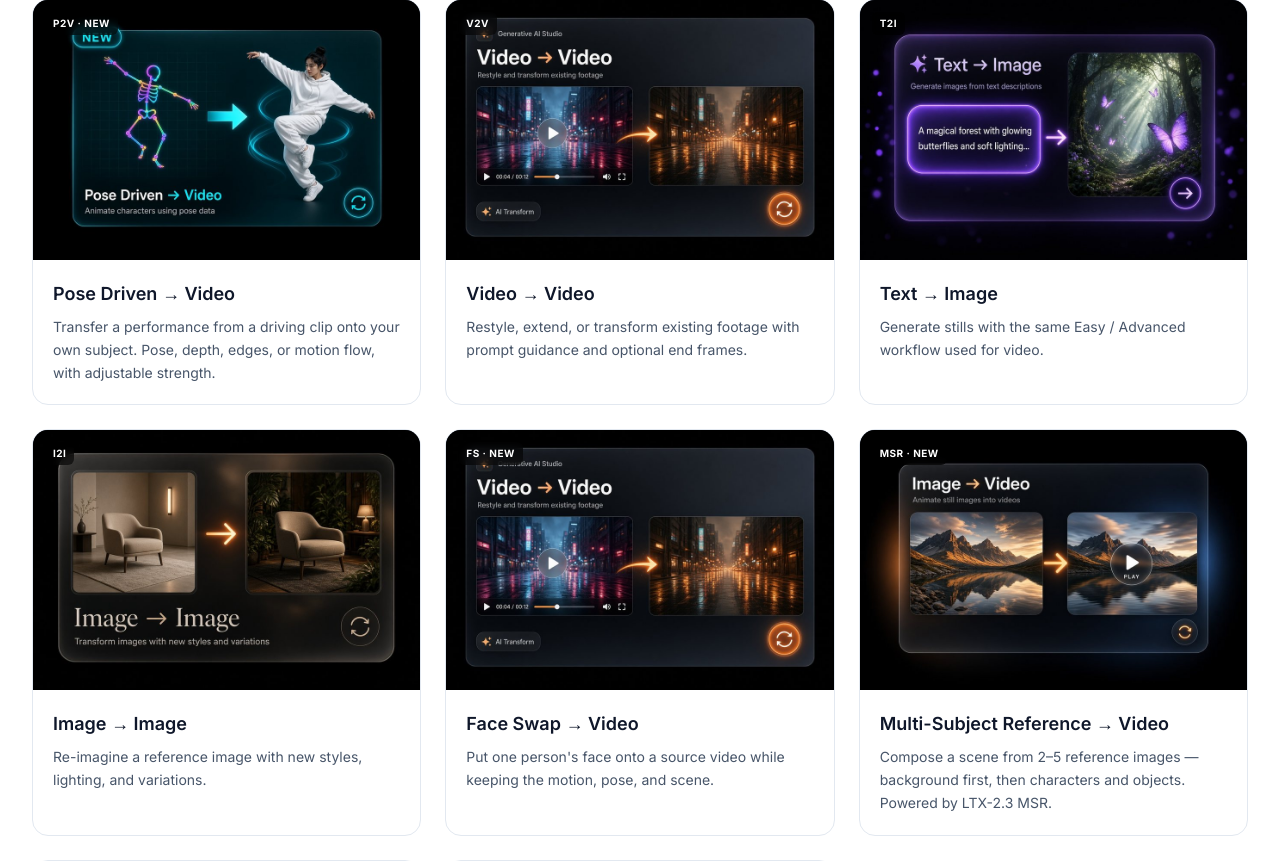
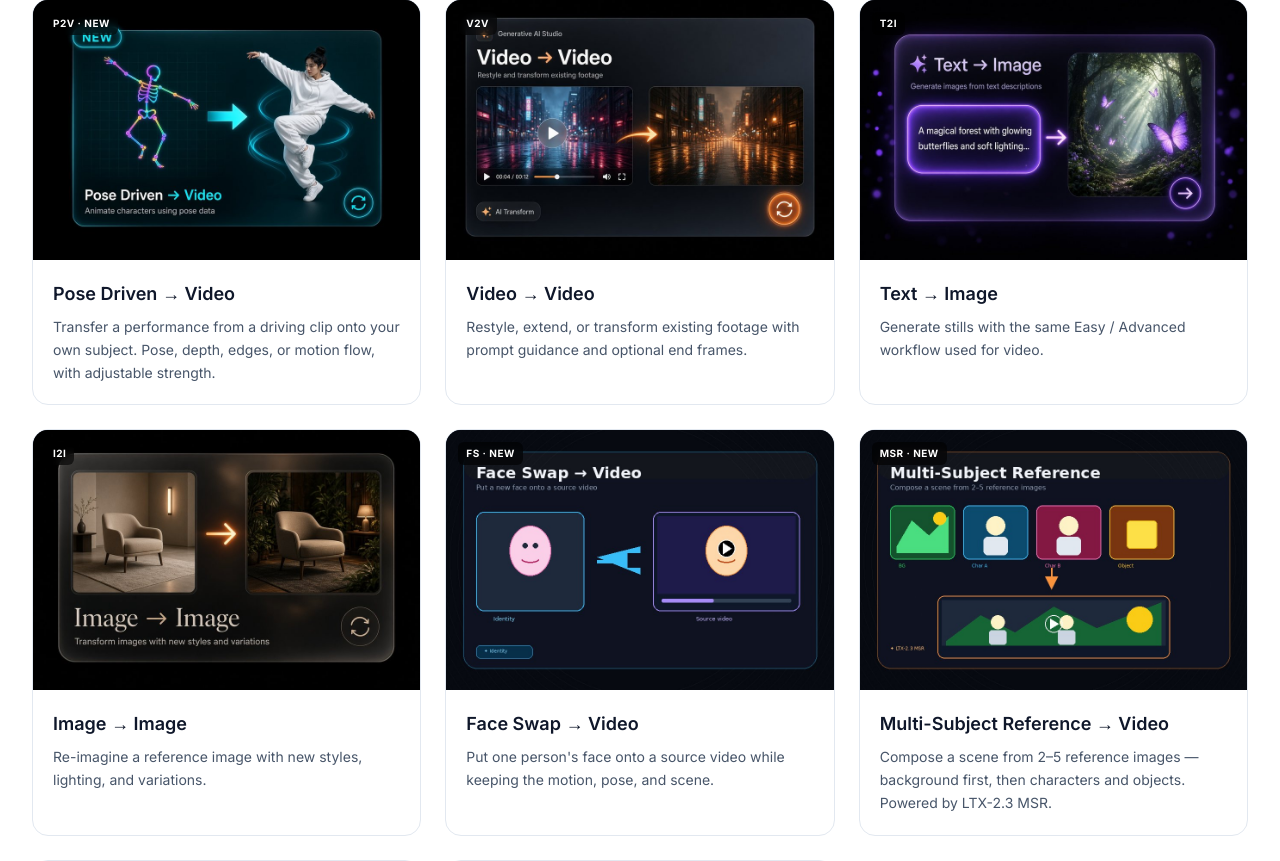
Before and after one commit to junleynes/genai, a FastAPI app: page / in a window 1280 px wide. Shown: the part 1267-2128 px from the top of the page. Run offline with FastAPI, Linux system fonts and the light colour scheme; parts of the project's set-up code (start-up, migrations or seed data) failed here and were passed over; some libraries are stand-ins or nearby versions.

Commit message:
Add dedicated card images for Face Swap, MSR, and Character Sheet
Previously these three generation types reused existing card art
(v2v, i2v, t2i). Point generate and index pages at new fs.jpg,
msr.jpg, and cs.jpg assets so each mode has its own visual identity.

```diff
--- a/templates/generate.html
+++ b/templates/generate.html
@@ -55,7 +55,7 @@
     </button>
     <button type="button" data-type="fs" role="radio" aria-checked="false" tabindex="0"
       class="type-card" data-label="Face Swap → Video" aria-label="Face Swap to Video. Put someone else's face onto a source video">
-      <img class="type-art" src="/static/img/cards/v2v.jpg" alt="" aria-hidden="true"
+      <img class="type-art" src="/static/img/cards/fs.jpg" alt="" aria-hidden="true"
            width="900" height="604" loading="lazy" decoding="async" />
       <span class="type-check" aria-hidden="true">
         <svg viewBox="0 0 24 24" width="14" height="14" fill="none" stroke="currentColor"
@@ -64,7 +64,7 @@
     </button>
     <button type="button" data-type="msr" role="radio" aria-checked="false" tabindex="0"
       class="type-card" data-label="Multi-Subject Reference → Video" aria-label="Multi-Subject Reference to Video. Build a video scene from 2 to 5 reference images">
-      <img class="type-art" src="/static/img/cards/i2v.jpg" alt="" aria-hidden="true"
+      <img class="type-art" src="/static/img/cards/msr.jpg" alt="" aria-hidden="true"
            width="900" height="604" loading="lazy" decoding="async" />
       <span class="type-check" aria-hidden="true">
         <svg viewBox="0 0 24 24" width="14" height="14" fill="none" stroke="currentColor"
@@ -91,7 +91,7 @@
     </button>
     <button type="button" data-type="cs" role="radio" aria-checked="false" tabindex="0"
       class="type-card" data-label="Character Sheet" aria-label="Character Sheet. Generate a multi-view reference sheet of one character">
-      <img class="type-art" src="/static/img/cards/t2i.jpg" alt="" aria-hidden="true"
+      <img class="type-art" src="/static/img/cards/cs.jpg" alt="" aria-hidden="true"
            width="900" height="604" loading="lazy" decoding="async" />
       <span class="type-check" aria-hidden="true">
         <svg viewBox="0 0 24 24" width="14" height="14" fill="none" stroke="currentColor"
--- a/templates/index.html
+++ b/templates/index.html
@@ -188,7 +188,7 @@
       </div>
       <div class="group rounded-2xl border border-slate-200 dark:border-slate-800 overflow-hidden hover:border-brand/40 hover:shadow-xl transition bg-white dark:bg-slate-900/60">
         <div class="relative overflow-hidden bg-slate-900" style="aspect-ratio: 1168 / 784;">
-          <img src="/static/img/cards/v2v.jpg" alt="" class="w-full h-full object-cover group-hover:scale-105 transition duration-500" loading="lazy" />
+          <img src="/static/img/cards/fs.jpg" alt="" class="w-full h-full object-cover group-hover:scale-105 transition duration-500" loading="lazy" />
           <span class="absolute top-3 left-3 text-[10px] font-bold uppercase tracking-wider px-2 py-1 rounded-md bg-black/60 text-white backdrop-blur-sm">FS · New</span>
         </div>
         <div class="p-5">
@@ -198,7 +198,7 @@
       </div>
       <div class="group rounded-2xl border border-slate-200 dark:border-slate-800 overflow-hidden hover:border-brand/40 hover:shadow-xl transition bg-white dark:bg-slate-900/60">
         <div class="relative overflow-hidden bg-slate-900" style="aspect-ratio: 1168 / 784;">
-          <img src="/static/img/cards/i2v.jpg" alt="" class="w-full h-full object-cover group-hover:scale-105 transition duration-500" loading="lazy" />
+          <img src="/static/img/cards/msr.jpg" alt="" class="w-full h-full object-cover group-hover:scale-105 transition duration-500" loading="lazy" />
           <span class="absolute top-3 left-3 text-[10px] font-bold uppercase tracking-wider px-2 py-1 rounded-md bg-black/60 text-white backdrop-blur-sm">MSR · New</span>
         </div>
         <div class="p-5">
```
Also changed, not shown: static/img/cards/cs.jpg (added), static/img/cards/fs.jpg (added), static/img/cards/msr.jpg (added).
